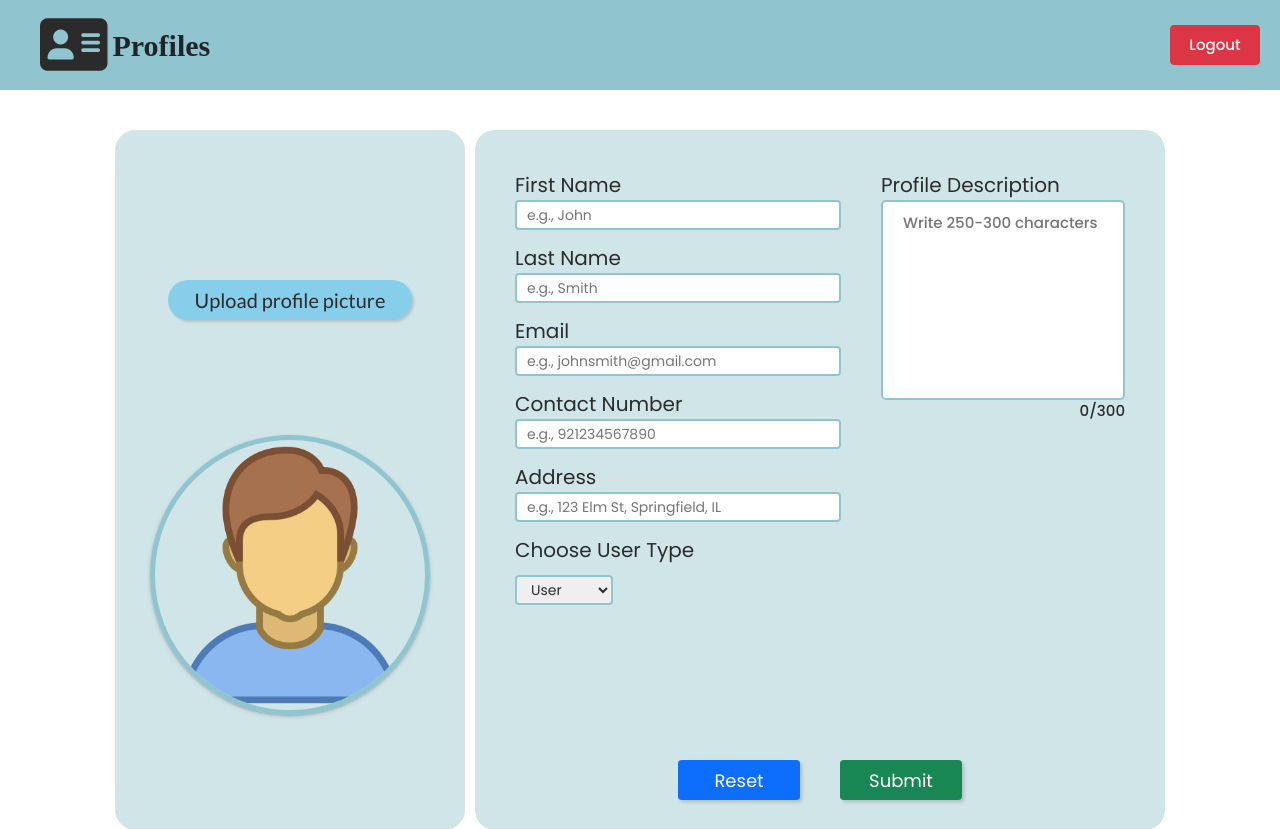
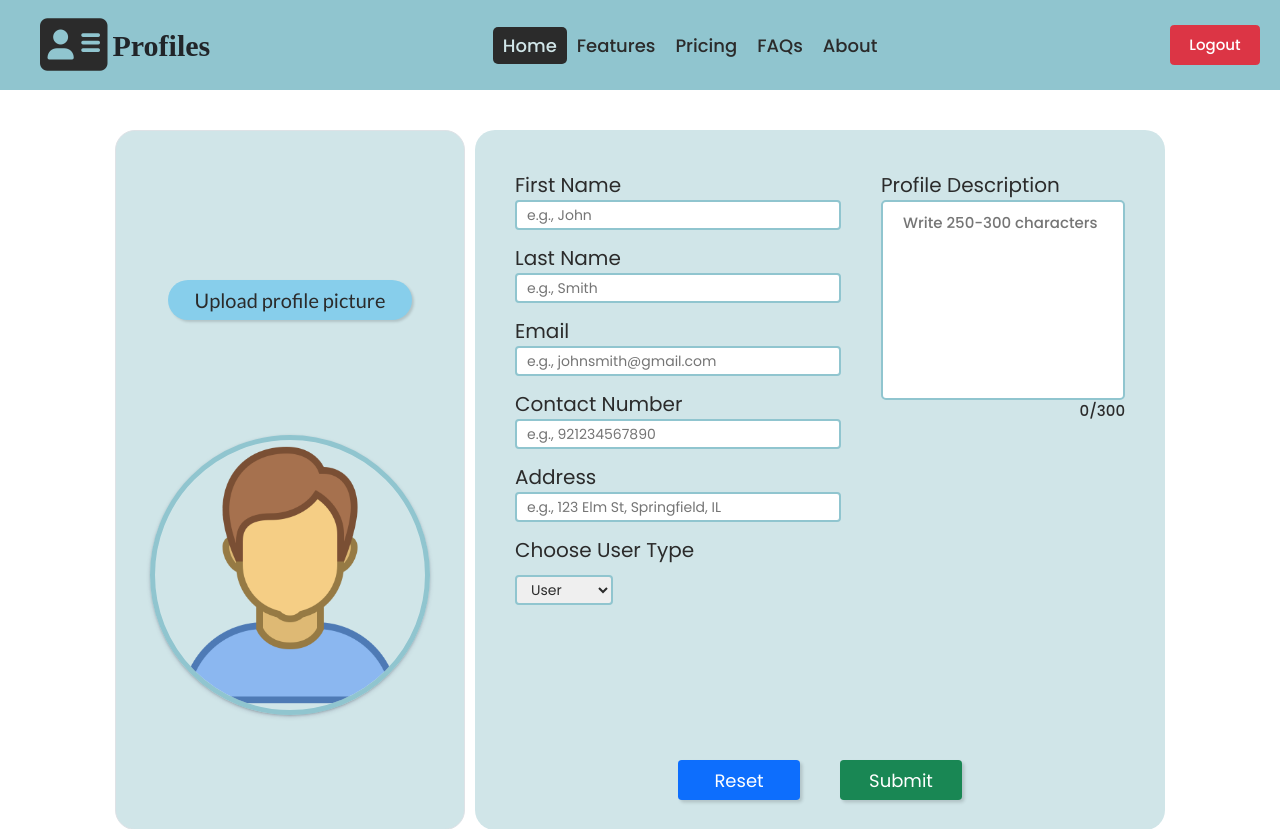
Before and after one commit to numaanjaved/basicPHPCRUD, a PHP site: page /Assets/views/home.view.php in a window 1280 px wide. Shown: the top 829 px of the page. Run offline with PHP 8.4, Linux system fonts and the light colour scheme; some libraries are stand-ins or nearby versions; some web fonts are replaced.

Commit message:
Home Page styling completed

```diff
--- a/Assets/css/homeStyles.css
+++ b/Assets/css/homeStyles.css
@@ -1,10 +1,29 @@
 .header {
   height: 9rem;
-  background-color: var(--sky-blue);
+  background-color: var(--sky-blue) !important;
   width: 100%;
   .navbar {
     height: 100%;
     width: 100%;
+    background-color: var(--sky-blue) !important;
+    & .navLinks {
+      font-size: 1.8rem;
+      color: var(--primary-font-color);
+      font-weight: 500;
+      font-family: "poppins", sans-serif;
+    }
+    & .activeLink {
+      font-size: 1.8rem;
+      font-weight: 500;
+      font-family: "poppins", sans-serif;
+      background-color: var(--primary-font-color);
+      color: var(--light-sky);
+      border-radius: 0.5rem;
+      -webkit-border-radius: 0.5rem;
+      -moz-border-radius: 0.5rem;
+      -ms-border-radius: 0.5rem;
+      -o-border-radius: 0.5rem;
+    }
     .logo {
       > .fa-address-card {
         font-size: 6rem;
--- a/Assets/views/home.view.php
+++ b/Assets/views/home.view.php
@@ -27,15 +27,8 @@
 
 <body>
 
-    <header class="header d-flex justify-content-center align-items-center">
-        <nav class="navbar d-flex justify-content-between align-items-center">
-            <div class="logo d-flex justify-content-center align-items-center gap-2"> <i
-                    class="fa-solid fa-address-card"></i>
-                <span class="logoName">Profiles</span>
-            </div>
-            <button class="btn btn-danger logout_btn">Logout</button>
-        </nav>
-    </header>
+    <?php require_once "./partials/navbar.php"; ?>
+
     <main class="main">
         <div class="notifications_container d-flex flex-column gap-2"></div>
         <section class="data_input_section d-flex justify-content-center align-items-center w-100">
--- /dev/null
+++ b/Assets/views/partials/navbar.php
@@ -0,0 +1,16 @@
+<header class="header">
+    <nav class="navbar d-flex flex-wrap align-items-center justify-content-center justify-content-md-between py-3 mb-4">
+        <div class="logo d-flex justify-content-center align-items-center gap-2"> <i
+                class="fa-solid fa-address-card"></i>
+            <span class="logoName">Profiles</span>
+        </div>
+        <ul class="nav col-12 col-md-auto mb-2 justify-content-center mb-md-0">
+            <li><a href="#" class="nav-link px-3 activeLink">Home</a></li>
+            <li><a href="#" class="nav-link px-3 navLinks">Features</a></li>
+            <li><a href="#" class="nav-link px-3 navLinks">Pricing</a></li>
+            <li><a href="#" class="nav-link px-3 navLinks">FAQs</a></li>
+            <li><a href="#" class="nav-link px-3 navLinks">About</a></li>
+        </ul>
+        <button class="btn btn-danger logout_btn">Logout</button>
+    </nav>
+</header>
```
